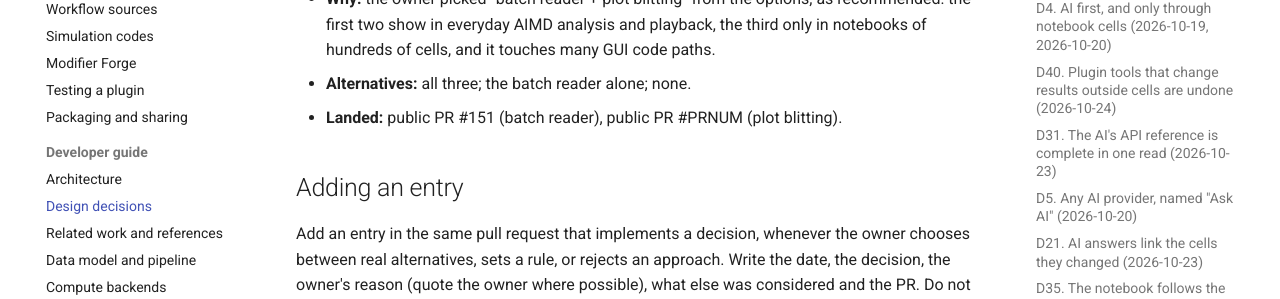
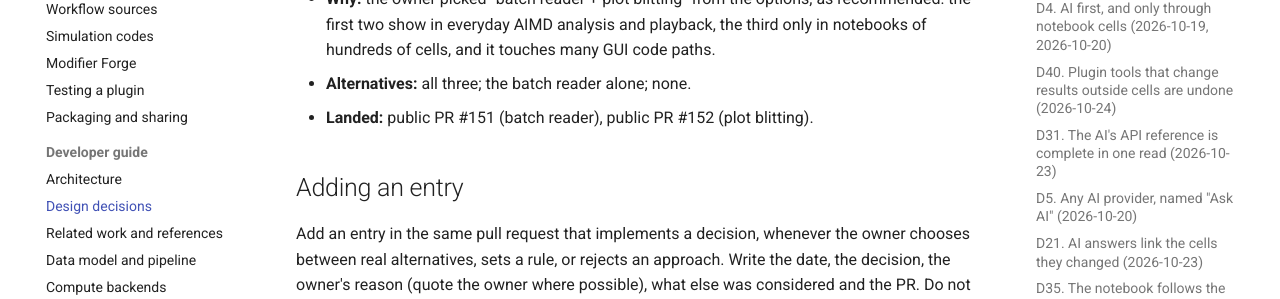
Before and after one commit to frssp/ewald, an MkDocs documentation site: the page built from docs/developer/decisions.md, in a window 1280 px wide and 900 px high, scrolled down 37605 px. Shown: the part 262-561 px from the top of the window. Built offline with MkDocs 1.6.1 and Material for MkDocs 9.7.7, drawn with Linux system fonts in a browser that asks for light colours; comment, search, counter and statistics services are not loaded.

Commit message:
docs: D101 and changelog name public PR #152
Co-Authored-By: Claude Opus 5.5 <noreply@anthropic.com>

```diff
--- a/docs/developer/decisions.md
+++ b/docs/developer/decisions.md
@@ -1330,7 +1330,7 @@ Pull request numbers up to #242 refer to the pre-publication repository, which i
   the first two show in everyday AIMD analysis and playback, the third only in notebooks of
   hundreds of cells, and it touches many GUI code paths.
 - **Alternatives:** all three; the batch reader alone; none.
-- **Landed:** public PR #151 (batch reader), public PR #PRNUM (plot blitting).
+- **Landed:** public PR #151 (batch reader), public PR #152 (plot blitting).
 
 ## Adding an entry
 
```
Also changed, not shown: CHANGELOG.md (+1 -1 lines).
